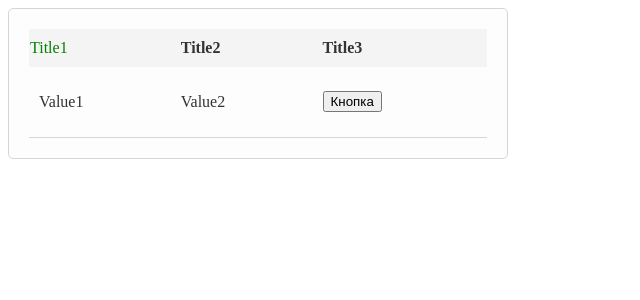
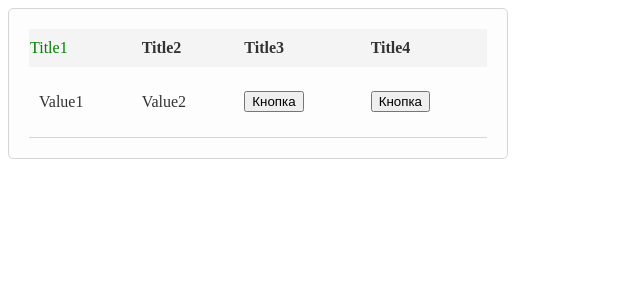
Before and after one commit to Erlinvig/vue-components-library, a Vue app: page / in a window 1280 px wide. Shown: the top 300 px of the page, without its empty margins (0-640 px from the left). Built offline with nearby package versions, Linux system fonts and the light colour scheme.

Commit message:
feat(ui): v-table v-0-6

```diff
--- a/src/components/library/Table/cell.vue
+++ b/src/components/library/Table/cell.vue
@@ -1,12 +1,17 @@
 <template>
     <td
             :style="getStyle"
+            @mouseenter="isHover = true"
+            @mouseleave="isHover = false"
     >
         <div v-if="cell.value">
             <div>{{cell.value}}</div>
         </div>
         <div v-if="cell.component">
             <div :is="cell.component"> </div>
+        </div>
+        <div v-if="cell.template">
+            <div v-html="cell.template"></div>
         </div>
     </td>
 </template>
@@ -20,7 +25,9 @@
         },
         data() {
             return {
-                style: {}
+                isHover: false,
+                style: {},
+                styleHover: {}
             }
         },
         computed: {
@@ -43,7 +50,15 @@
                     })
                 }
 
-                return this.style
+                if (this.cell.styleHover && this.isHover) {
+                    this.cell.styleHover.forEach(style => {
+                        this.styleHover[style.name] = style.value;
+                    })
+                }
+
+                let styleHover = this.isHover ? this.styleHover : {};
+
+                return [this.style, styleHover]
             }
         }
     }
--- a/src/components/library/Table/row.vue
+++ b/src/components/library/Table/row.vue
@@ -1,6 +1,8 @@
 <template>
     <tr
             :style="getStyle"
+            @mouseenter="isHover = true"
+            @mouseleave="isHover = false"
     >
         <cell
                 v-for="(cell, index) in row.cells"
@@ -27,7 +29,9 @@
         },
         data() {
             return {
-                style: {}
+                isHover: false,
+                style: {},
+                styleHover: {}
             }
         },
         computed: {
@@ -43,7 +47,16 @@
                         this.style[style.name] = style.value;
                     })
                 }
-                return this.style
+
+                if (this.row.styleHover && this.isHover) {
+                    this.row.styleHover.forEach(style => {
+                        this.styleHover[style.name] = style.value;
+                    })
+                }
+
+                let styleHover = this.isHover ? this.styleHover : {};
+
+                return [this.style, styleHover]
             }
         }
     }
--- a/src/components/library/Table/table.vue
+++ b/src/components/library/Table/table.vue
@@ -2,6 +2,8 @@
     <div>
         <div
                 :style="getStyle"
+                @mouseenter="isHover = true"
+                @mouseleave="isHover = false"
         >
             <table>
                 <row
@@ -27,9 +29,12 @@
         },
         data() {
             return {
-                style: Object
+                style: {},
+                styleHover: {},
+                isHover: false
             }
         },
+        methods: {},
         computed: {
             getStyle() {
                 if (this.config.style) {
@@ -38,8 +43,16 @@
                     })
                 }
 
-                return this.style
-            }
+                if (this.config.styleHover && this.isHover) {
+                    this.config.styleHover.forEach(style => {
+                        this.styleHover[style.name] = style.value;
+                    })
+                }
+
+                let styleHover = this.isHover ? this.styleHover : {};
+
+                return [this.style, styleHover]
+            },
         }
     }
 </script>
--- a/src/views/Home.vue
+++ b/src/views/Home.vue
@@ -26,6 +26,7 @@
             { name: 'borderStyle', value: 'solid' },
             { name: 'borderColor', value: '#d6d6d6' },
             { name: 'borderRadius', value: '5px' },
+            { name: 'transition', value: '.35s'}
           ],
           styleRow: [
             { name: 'borderBottom', value: '1px solid #d6d6d6' },
@@ -34,6 +35,9 @@
           styleCell: [
             { name: 'padding', value: '10px' },
             { name: 'color', value: '#333' }
+          ],
+          styleHover: [
+            { name: 'box-shadow', value: '0 0 5px rgba(0,0,0,0.3)' }
           ],
           rows: [
             {
@@ -44,26 +48,26 @@
                 {name: 'font-weight', value: '600'}
               ],
               isStyleFromTable: false,
-              styleHover: [
-                { name: 'backgroundColor', value: '#aaa'}
-              ],
               cells: [
                 {style: [{ name: 'color', value: 'green' }], value: 'Title1', isStyleFromTable: false, isStyleFromRow: false},
                 {value: 'Title2'},
-                {value: 'Title3'}
+                {value: 'Title3'},
+                {template: `<span>Title4</span>`}
               ]
             },
             {
               cells: [
-                {value: 'Value1'},
+                {value: 'Value1' },
                 {value: 'Value2'},
-                {component: test}
+                {component: test},
+                {template: `<button>Кнопка</button>`}
               ]
             }
           ]
         }
       }
     },
-    methods: {}
+    methods: {},
+    computed: {}
   }
 </script>
```
